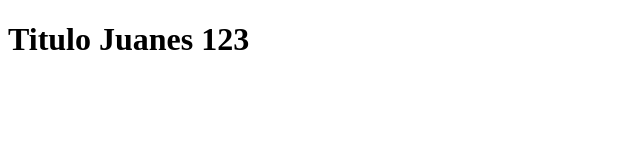
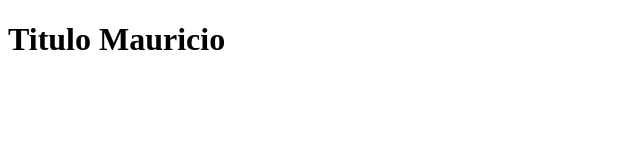
Before and after one commit to araagor/ejercicio2, a plain HTML site: page index.html in a window 1280 px wide. Shown: the whole page, without its empty margins (0-640 px from the left). Drawn offline with Linux system fonts and the light colour scheme.

Commit message:
Cambios mauro

```diff
--- a/index.html
+++ b/index.html
@@ -6,6 +6,6 @@
     <title>Document</title>
 </head>
 <body>
-    <h1>Titulo Juanes 123</h1>
+    <h1>Titulo Mauricio</h1>
 </body>
 </html>
```
